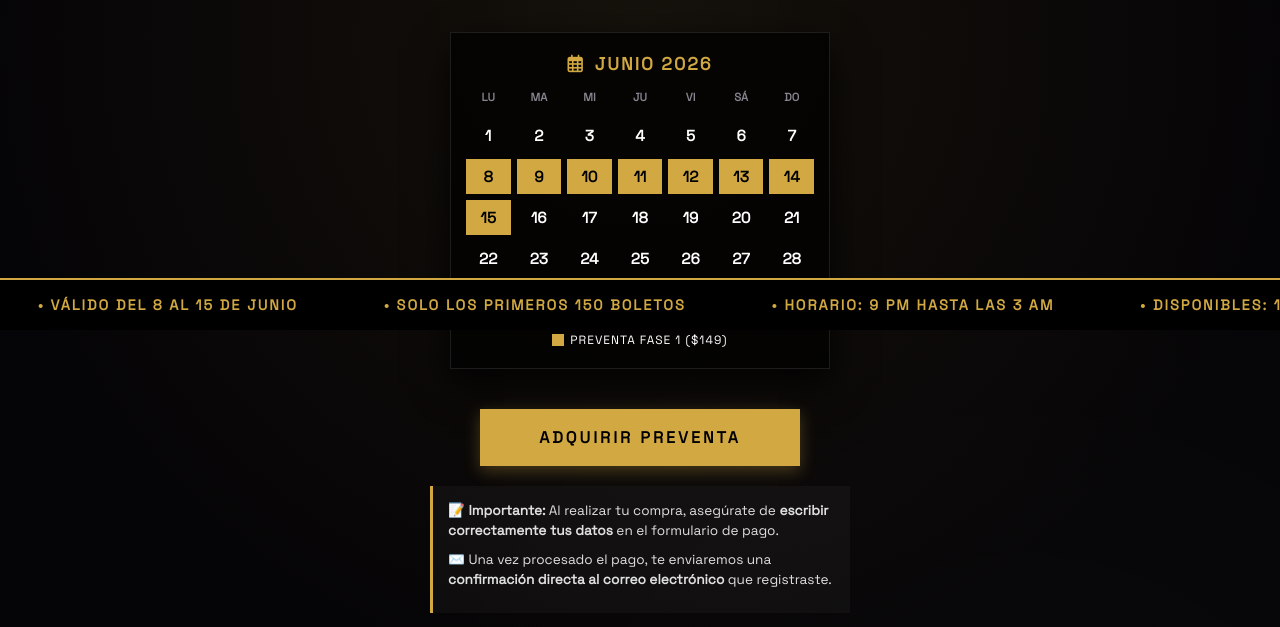
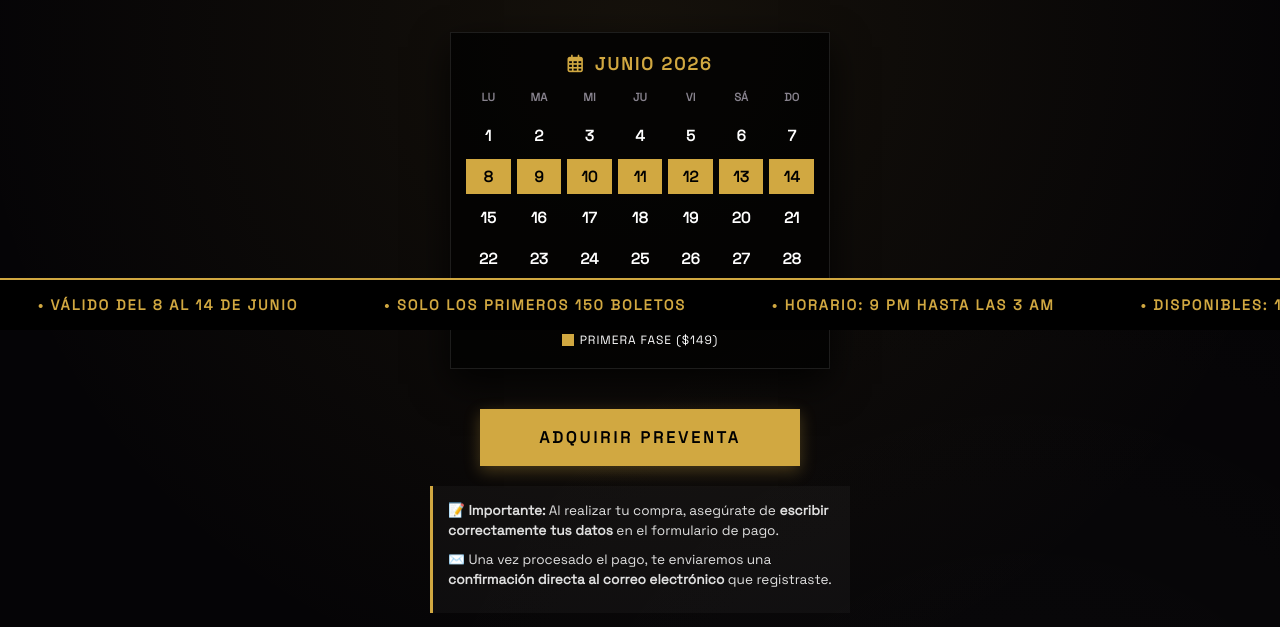
Before and after one commit to pedacuatrera/PrimeraFaseOficial, a plain HTML site: page index.html in a window 1280 px wide. Shown: the part 470-1097 px from the top of the page. Drawn offline with Linux system fonts and the light colour scheme.

Commit message:
Update index.html

```diff
--- a/index.html
+++ b/index.html
@@ -447,7 +447,7 @@
                 <div class="calendar-day day-current-month fase-active">12</div>
                 <div class="calendar-day day-current-month fase-active">13</div>
                 <div class="calendar-day day-current-month fase-active">14</div>
-                <div class="calendar-day day-current-month fase-active">15</div>
+                <div class="calendar-day day-current-month">15</div>
 
                 <div class="calendar-day day-current-month">16</div>
                 <div class="calendar-day day-current-month">17</div>
@@ -468,7 +468,7 @@
             <div class="calendar-legend">
                 <div class="legend-item">
                     <span class="legend-color" style="background: var(--gold-poster);"></span>
-                    <span>Preventa Fase 1 ($149)</span>
+                    <span>Primera Fase ($149)</span>
                 </div>
             </div>
         </div>
@@ -513,13 +513,13 @@
     <div class="ticket-ticker">
         <div class="ticker-wrap">
             <div class="ticker-item">PRIMERA FASE: $149 MXN</div>
-            <div class="ticker-item">• VÁLIDO DEL 8 AL 15 DE JUNIO</div>
+            <div class="ticker-item">• VÁLIDO DEL 8 AL 14 DE JUNIO</div>
             <div class="ticker-item">• SOLO LOS PRIMEROS 150 BOLETOS</div>
             <div class="ticker-item">• HORARIO: 9 PM HASTA LAS 3 AM</div>
             <div class="ticker-item">• DISPONIBLES: 150 / 150</div>
 
             <div class="ticker-item">PRIMERA FASE: $149 MXN</div>
-            <div class="ticker-item">• VÁLIDO DEL 8 AL 15 DE JUNIO</div>
+            <div class="ticker-item">• VÁLIDO DEL 8 AL 14 DE JUNIO</div>
             <div class="ticker-item">• SOLO LOS PRIMEROS 150 BOLETOS</div>
             <div class="ticker-item">• HORARIO: 9 PM HASTA LAS 3 AM</div>
             <div class="ticker-item">• DISPONIBLES: 150 / 150</div>
```
